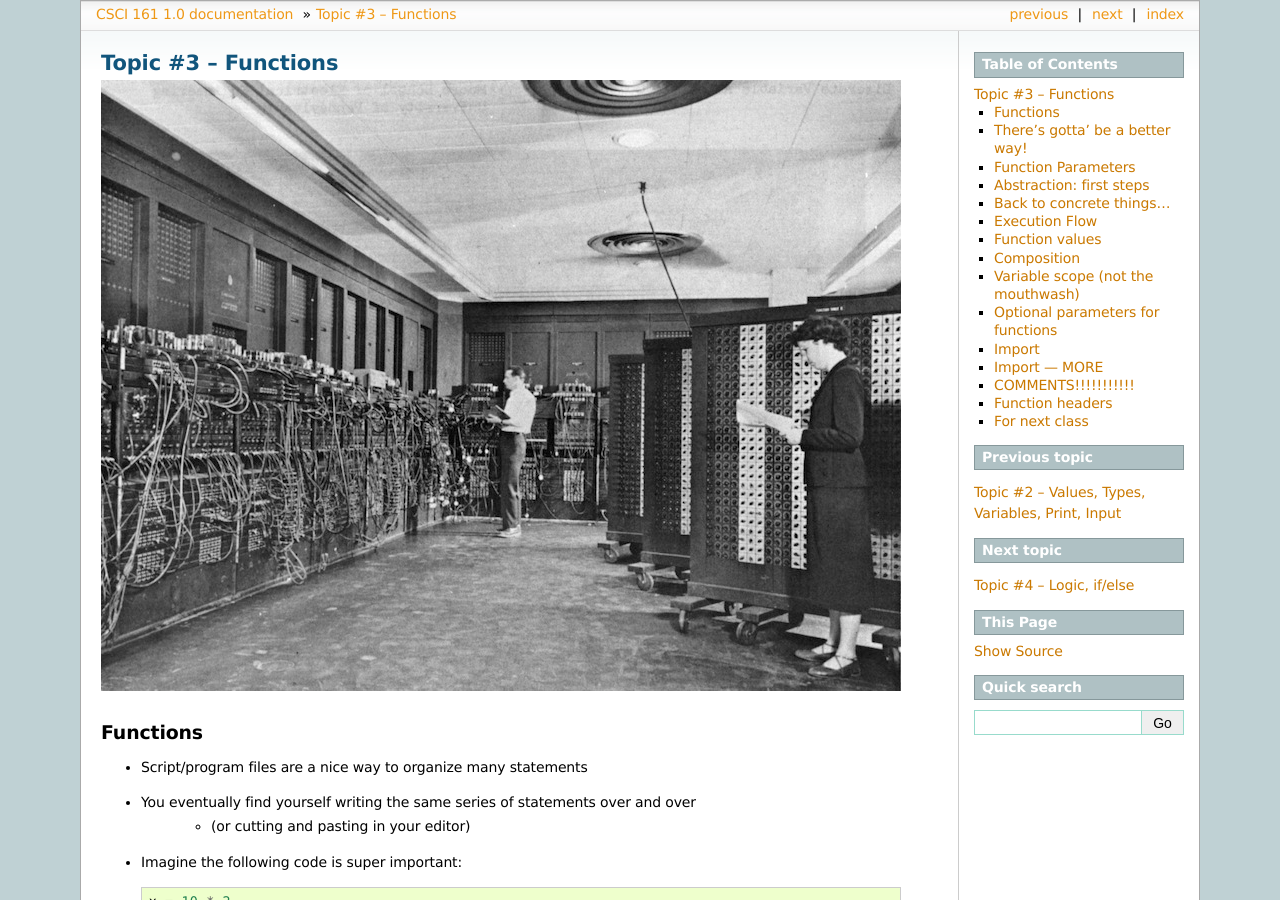
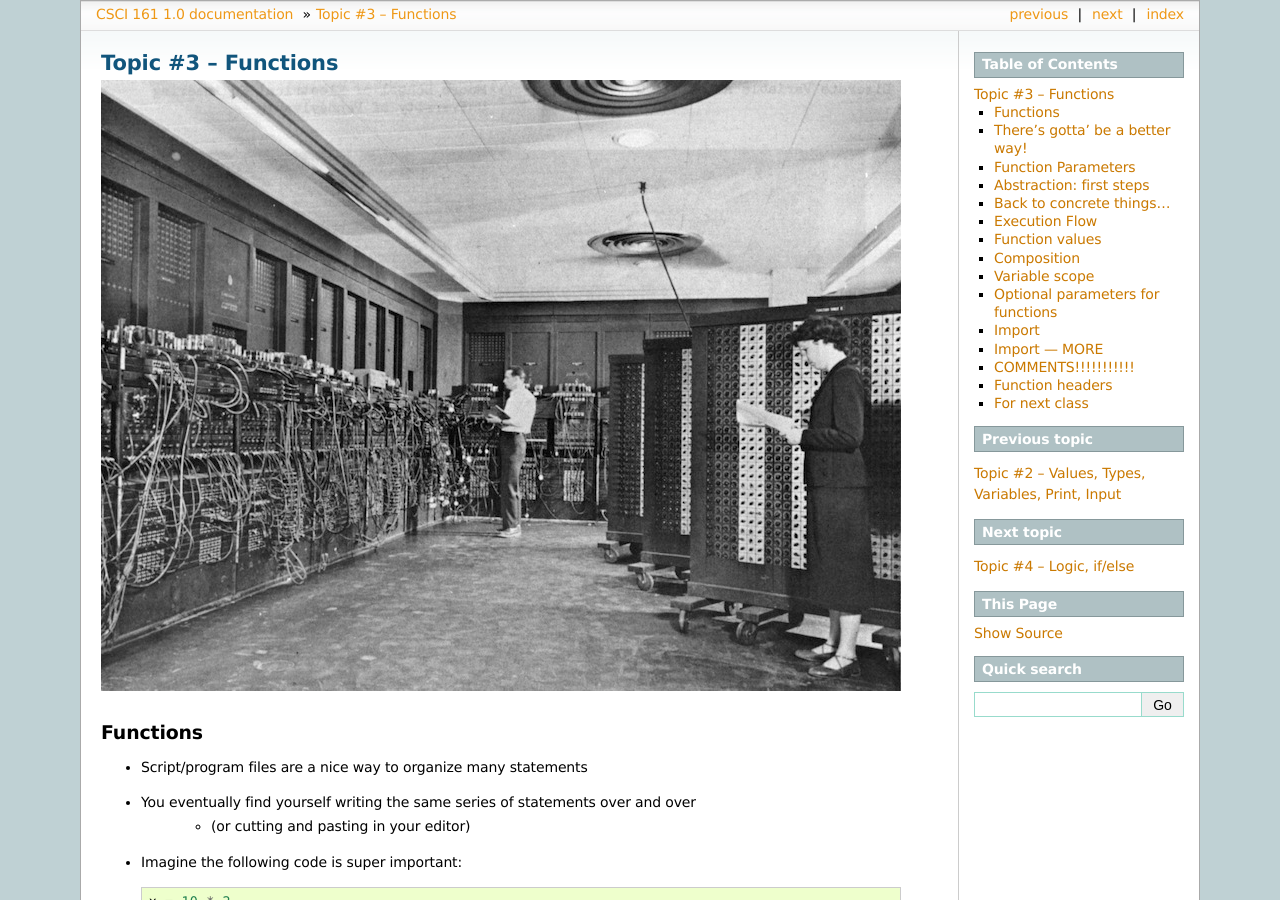
Before and after one commit to jameshughes89/cs101, a Sphinx documentation site: the page built from source/topic3.rst, in a window 1280 px wide and 900 px high. Built offline with Sphinx 7.4.7, drawn with Linux system fonts in a browser that asks for light colours; formulas are drawn with MathJax 3; some of the changed text lies outside the part shown.

Commit message:
Remove mouthwash reference

```diff
--- a/source/topic3.rst
+++ b/source/topic3.rst
@@ -334,8 +334,8 @@ Composition
 
     Figure out the value of ``no_stuff(no_stuff(2,2), (no_stuff(2,2) + no_stuff(4,4)) )`` using only *pen and paper*. No computers!
 
-Variable scope (not the mouthwash)
-==================================
+Variable scope
+==============
 * If you set a variable inside a function, it is *local* to that function.
 * No other function can see a function's local variables. They are *local*. Consider this code::
 
```
